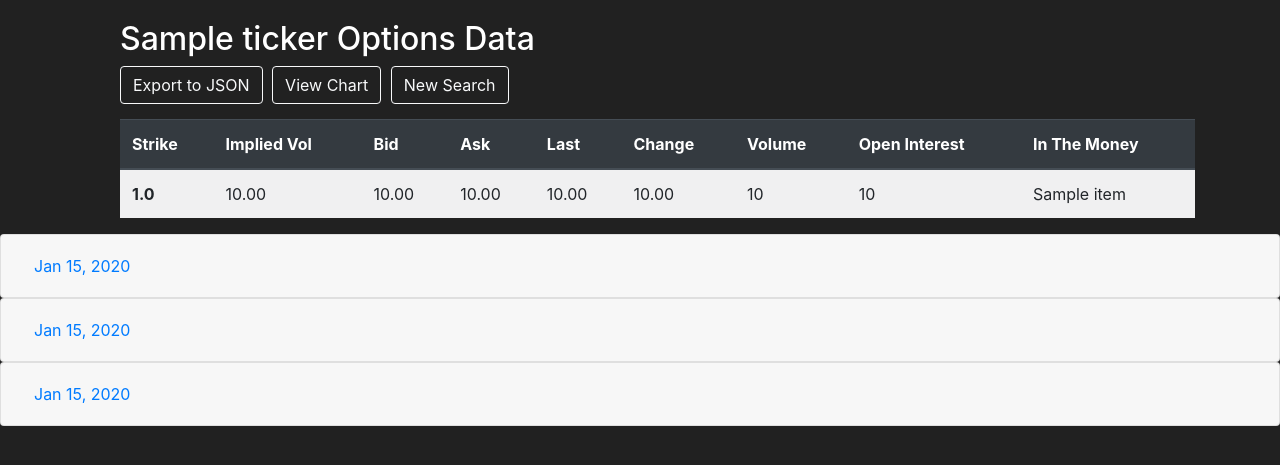
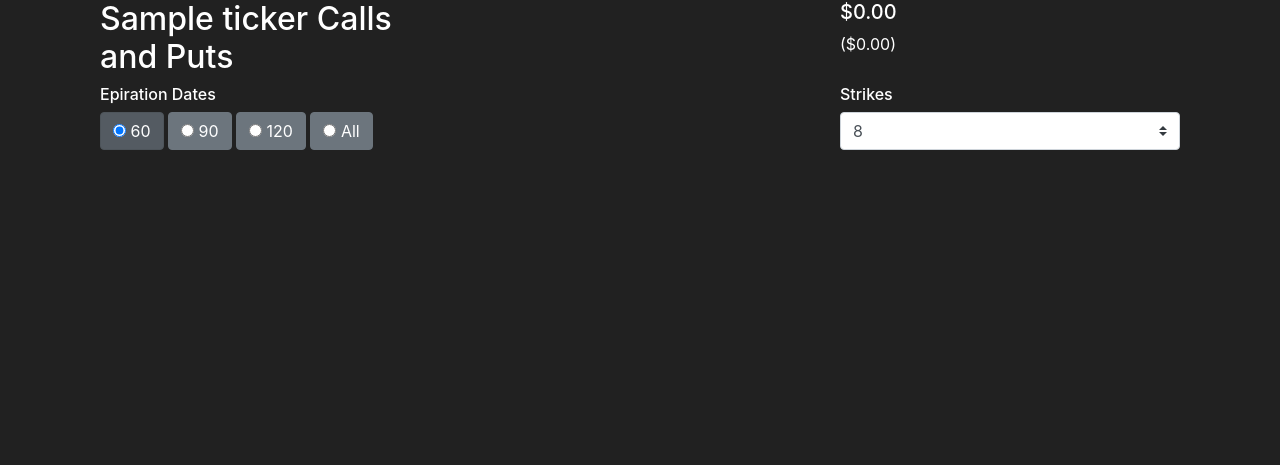
Before and after one commit to notjosse/Stokk, a Flask app: template stock_api/blueprints/options_data/templates/options.html in a window 1280 px wide. Shown: the part 56-521 px from the top of the page. Run offline with Flask 3, Linux system fonts and the light colour scheme; the template is opened without the code that fills it: most values are stand-ins (such as "Sample title", 1, 10 or a date in 2020); some libraries are stand-ins or nearby versions.

Commit message:
format changes to the /options route and adds functionaliy to display multiple strikes for multiple expirations dates

```diff
--- a/stock_api/blueprints/options_data/templates/options.html
+++ b/stock_api/blueprints/options_data/templates/options.html
@@ -13,17 +13,72 @@
 
 <div class="container main-container">
   {% if data %}
+    <div class="container">
+      <div class="row">
+        <div class="col-sm">
+          <h2>{{ ticker }} Calls and Puts</h2>
+        </div>
+
+        <div class="col-sm"></div>
+
+        <div class="col-sm" max-width="10%">
+          <h5>{{ '$%.2f' % (lastPrice) }}</h5>
+          <span>{{ '($%.2f)' % (dayChange) }}</span>
+        </div>
+      </div>
+
+      <div class="row">
+        <div class="col-sm" id="expiration-dates-btn-group" class="btn-group btn-group-toggle" data-toggle="buttons">
+          <h6>Epiration Dates</h6>
+          <label class="btn btn-secondary active">
+            <input type="radio" name="options" id="option1" autocomplete="off" checked> 60
+          </label>
+          <label class="btn btn-secondary">
+            <input type="radio" name="options" id="option2" autocomplete="off"> 90
+          </label>
+          <label class="btn btn-secondary">
+            <input type="radio" name="options" id="option3" autocomplete="off"> 120
+          </label>
+          <label class="btn btn-secondary">
+            <input type="radio" name="options" id="option3" autocomplete="off"> All
+          </label>
+        </div>
+
+        <div class="col-sm"></div>
+
+        <div class="col-sm" max-width="10%">
+          <h6>Strikes</h6>
+          <select class="custom-select">
+            <option selected value="8">8</option>
+            <option value="16">16</option>
+            <option value="All">All</option>
+          </select>
+        </div>
+      </div>
+    </div>
+
+
+
+    {% for i in range(num_exp_dates) %}
+    <div class="accordion" id="accordionExample-{{i}}">
+      <div class="card">
+        <div class="card-header" id="heading-{{i}}">
+          <h2 class="mb-0">
+            <button class="btn btn-link btn-block text-left" type="button" data-toggle="collapse" data-target="#collapse-{{i}}" aria-expanded="true" aria-controls="collapse-{{i}}">
+              {{dt_exp_dates[i].strftime('%b %d, %Y')}}   <svg xmlns="http://www.w3.org/2000/svg" width="128" height="128" fill="currentColor" class="bi bi-caret-down" viewBox="0 0 16 16" style="text-align: right;">
+                <path d="M3.204 5h9.592L8 10.481 3.204 5zm-.753.659 4.796 5.48a1 1 0 0 0 1.506 0l4.796-5.48c.566-.647.106-1.659-.753-1.659H3.204a1 1 0 0 0-.753 1.659z"/>
+              </svg>
+            </button>
+
+          </h2>
+        </div>
+
+        <div id="collapse-{{i}}" class="collapse hide" aria-labelledby="heading-{{i}}" data-parent="#accordionExample-{{i}}">
+          <div class="card-body">
             <div class="row" style="margin-top: 20px; margin-left: 20px;">
               <div class="col">
-      <h2>{{ ticker }} Options Data</h2>
-
-      <form method="post">
-        <input id="export-json" name="export-json" type="hidden" value="{{ data }}">
-        <button type="submit" class="btn btn-outline-light" style="margin-bottom: 15px;">Export to JSON</button>
-        <button type="button" class="btn btn-outline-light" style="margin-bottom: 15px; margin-left: 5px;" data-toggle="modal" data-target="#lineChartModal">View Chart</button>
-        <a class="btn btn-outline-light" href="{{ url_for('historical_data.home') }}" style="margin-bottom: 15px; margin-left: 5px;">New Search</a>
-      </form>
-      <table id="historical-data-table" class="table table-striped table-hover table-light table-fluid">
+                <div class="table-responsive">
+                  <table id="historical-data-table" class="table table-hover table-light table-fluid">
                     <thead class="thead-dark">
                       <tr>
                         <th scope="col">Strike</th>
@@ -38,8 +93,8 @@
                       </tr>
                     </thead>
                     <tbody>
-          {% for item in data %}
-            <tr>
+                      {% for item in data[exp_dates[i]] %}
+                        <tr id="data-row-{{ item[0] }}" class="itm-{{item[8]}}">
                           <th scope="row">{{ '%.1f' % (item[0]) }}</th>
                           <td>{{ '%.2f' % (item[1]) }}</td>
                           <td>{{ '%.2f' % (item[2]) }}</td>
@@ -55,6 +110,12 @@
                   </table>
                 </div>
               </div>
+            </div>
+          </div>
+        </div>
+      </div>
+    </div>
+  {% endfor %}
 
   {% else %}
   <form method="GET">
@@ -97,62 +158,6 @@
   {%endif%}
 </div>
 
-{% for i in range(3) %}
-  <div class="accordion" id="accordionExample-{{i}}">
-    <div class="card">
-      <div class="card-header" id="heading-{{i}}">
-        <h2 class="mb-0">
-          <button class="btn btn-link btn-block text-left" type="button" data-toggle="collapse" data-target="#collapse-{{i}}" aria-expanded="true" aria-controls="collapse-{{i}}">
-            {{exp_date.strftime('%b %d, %Y')}}
-          </button>
-        </h2>
-      </div>
-
-      <div id="collapse-{{i}}" class="collapse hide" aria-labelledby="heading-{{i}}" data-parent="#accordionExample-{{i}}">
-        <div class="card-body">
-          <div class="row" style="margin-top: 20px; margin-left: 20px;">
-            <div class="col">
-              <h2>{{ ticker }} Options Data</h2>
-              <div class="table-responsive">
-                <table id="historical-data-table" class="table table-hover table-light table-fluid">
-                  <thead class="thead-dark">
-                    <tr>
-                      <th scope="col">Strike</th>
-                      <th scope="col">Implied Vol</th>
-                      <th scope="col">Bid</th>
-                      <th scope="col">Ask</th>
-                      <th scope="col">Last</th>
-                      <th scope="col">Change</th>
-                      <th scope="col">Volume</th>
-                      <th scope="col">Open Interest</th>
-                      <th scope="col">In The Money</th>
-                    </tr>
-                  </thead>
-                  <tbody>
-                    {% for item in data %}
-                      <tr id="data-row-{{ item[0] }}" class="itm-{{item[8]}}">
-                        <th scope="row">{{ '%.1f' % (item[0]) }}</th>
-                        <td>{{ '%.2f' % (item[1]) }}</td>
-                        <td>{{ '%.2f' % (item[2]) }}</td>
-                        <td>{{ '%.2f' % (item[3]) }}</td>
-                        <td>{{ '%.2f' % (item[4]) }}</td>
-                        <td>{{ '%.2f' % (item[5]) }}</td>
-                        <td>{{ '%.0f' % (item[6]) }}</td>
-                        <td>{{ '%.0f' % (item[7]) }}</td>
-                        <td>{{ item[8] }}</td>
-                      </tr>
-                    {% endfor %}
-                  </tbody>
-                </table>
-              </div>
-            </div>
-          </div>
-        </div>
-      </div>
-    </div>
-  </div>
-{% endfor %}
-
 {% endblock %}
 
 {%block js%}
```
Also changed, not shown: stock_api/blueprints/options_data/options_data.py (+42 -14 lines). Lines whose indentation alone changed are shown as unchanged.
